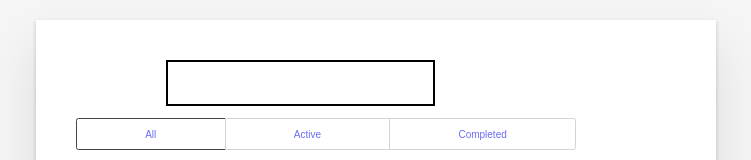
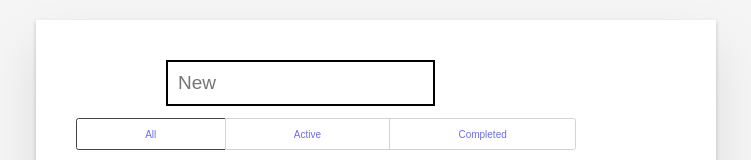
Before and after one commit to Parth-sys/Reacttodo, a React (Create React App) app: page / in a window 1280 px wide. Shown: the top 160 px of the page, without its empty margins (264-1015 px from the left). Built offline with nearby package versions, Linux system fonts and the light colour scheme.

Commit message:
placeholder

```diff
--- a/src/Form.js
+++ b/src/Form.js
@@ -28,6 +28,7 @@ const[name,setName]=useState('');
         autoComplete="off"
         value={name}
         onChange={handleChange}
+        placeholder="New"
       />
      { /* <button type="submit" className="btn btn-primary"  >
         Add
```
